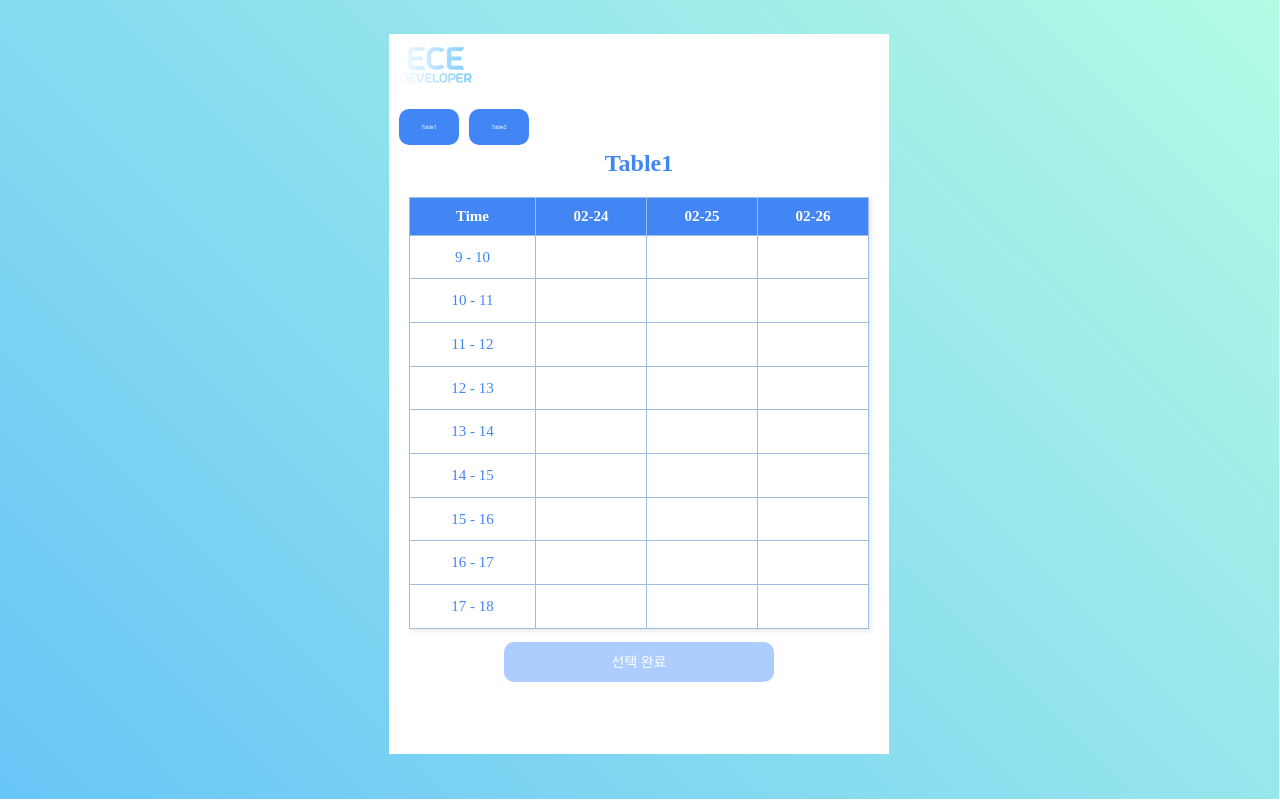
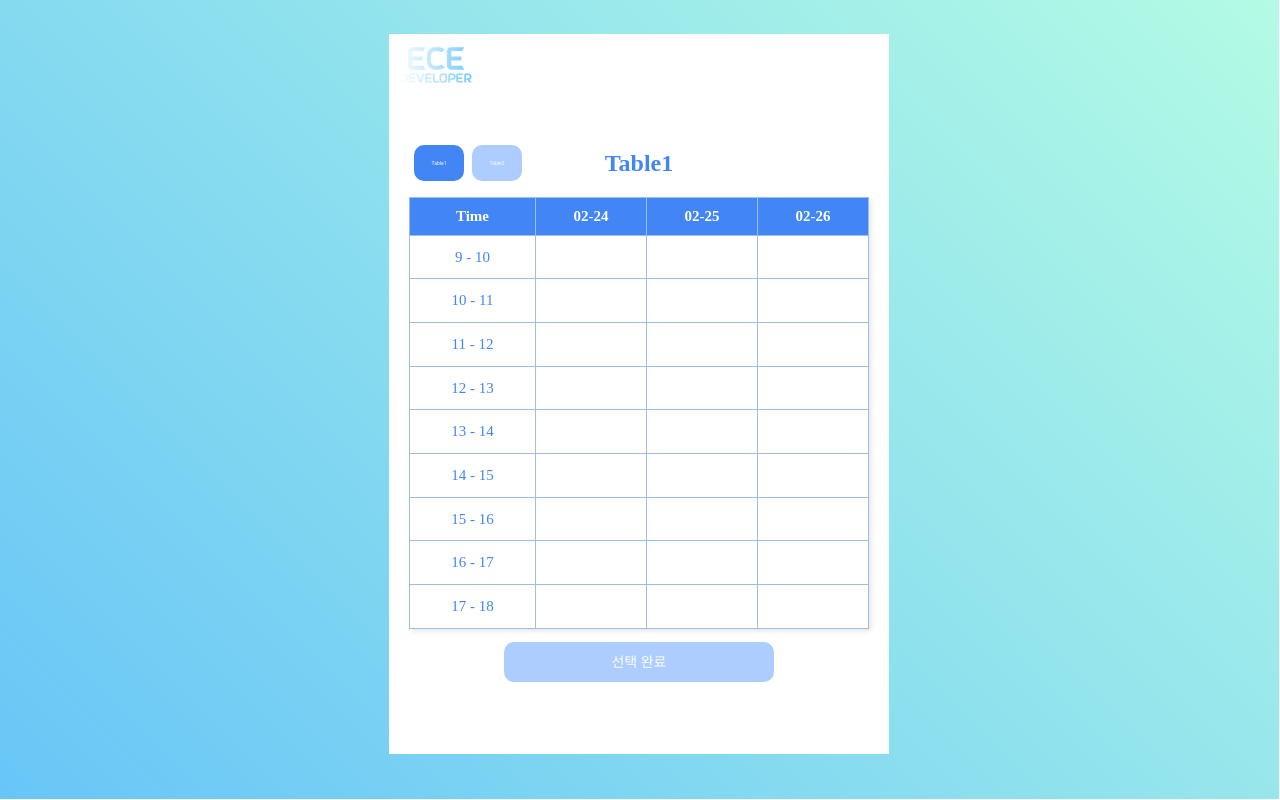
Before and after one commit to ECE-Developers/reservation-web, a React (Create React App) app: page /rsv in a window 1280 px wide. Built offline with nearby package versions, Linux system fonts and the light colour scheme.

Commit message:
fix : css 1차 수정

```diff
--- a/src/Page/AgreePage.js
+++ b/src/Page/AgreePage.js
@@ -37,9 +37,9 @@ function AgreePage(){
       <HeaderUnlogin />
       <h2 style={{ textAlign: 'center', color : '#4285F4' }}>개인정보동의</h2>
 
-      <div style={{ textAlign : 'center', marginTop: '80%' }}>
-        <label>개인정보 동의 내역 세부 사항을 여기에 작성합니다.</label><p>
-        <input type='checkbox' onChange={CheckEvent} />개인정보 사용에 동의합니다.</p>
+        <label style={{ textAlign : 'center'}}>개인정보 동의 내역 세부 사항을 여기에 작성합니다.</label>
+        <div style={{ textAlign : 'center', marginTop: '80%'}}>
+        <input type='checkbox' onChange={CheckEvent} />개인정보 사용에 동의합니다.
       </div>
 
       <div>
--- a/src/Page/RsvPage.js
+++ b/src/Page/RsvPage.js
@@ -101,10 +101,22 @@ function RsvPage(){
     <div className='loginform'>
       <HeaderLogin />
       <div>
-        <button className='errBtn2' onClick={() => handleTableSelection('Table1')}>Table1</button>
-        <button className='errBtn2' onClick={() => handleTableSelection('Table2')}>Table2</button>
-        <h2 style={{ textAlign: 'center', color : '#4285F4' }}>{selectedTable}</h2>
-      </div>
+    <button
+      style={{ background: selectedTable === "Table1" ? "#4285F4" : "#adccff" }}
+      className="errBtn2"
+      onClick={() => handleTableSelection("Table1")}
+    >
+      Table1
+    </button>
+    <button
+      style={{ marginLeft: "8px", background: selectedTable === "Table2" ? "#4285F4" : "#adccff" }}
+      className="errBtn2"
+      onClick={() => handleTableSelection("Table2")}
+    >
+      Table2
+    </button>
+    <h2 style={{ textAlign: "center", color: "#4285F4" }}>{selectedTable}</h2>
+  </div>
       <table className="time-reservation-table">
       <thead>
         <tr>
--- a/src/css/login.css
+++ b/src/css/login.css
@@ -151,7 +151,7 @@
 .errBtn2 {
   outline: none;
   background: #4285F4;
-  width: 60px;
+  width: 50px;
   height: 36px;
   border: 0;
   border-radius: 10px;
@@ -161,9 +161,9 @@
   font-weight: 400;
   line-height: 1.2em;
   cursor: pointer;
-  margin-left: 2%;
+  margin-left: 5%;
   position: relative;
-  top: 15%;
+  top: 50%;
   display: inline-block;
 }
 
```
